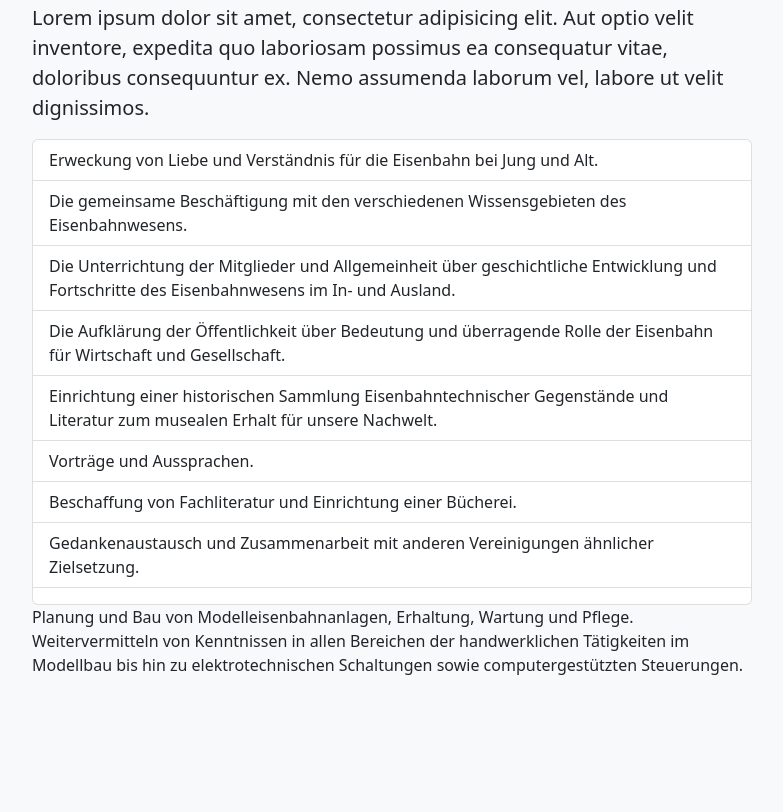
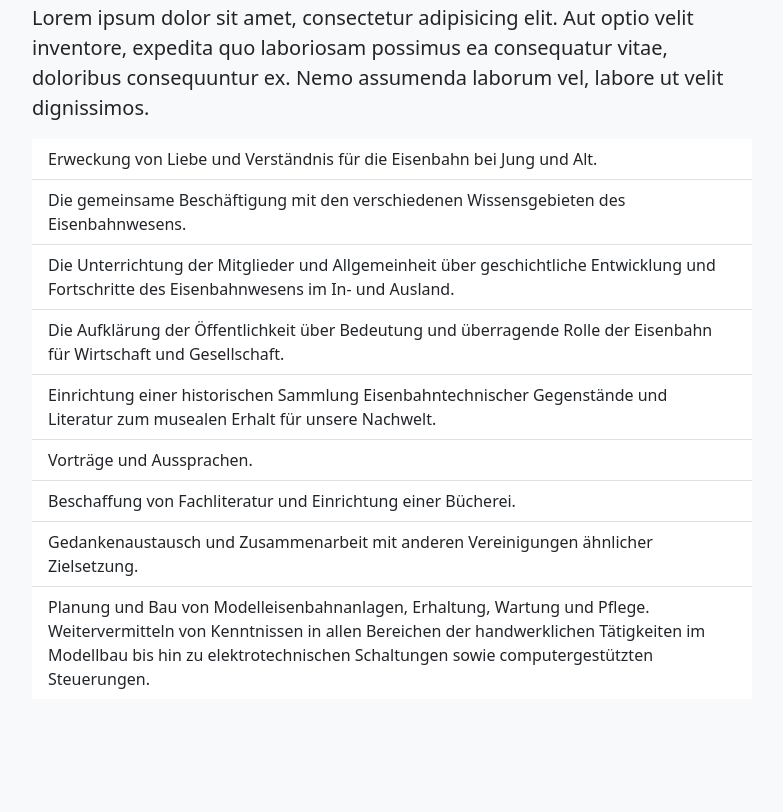
Before and after one commit to axel-heilig/iges-website, a plain HTML site: page index.html in a window 1280 px wide. Shown: the part 868-1680 px from the top of the page, without its empty margins (248-1031 px from the left). Drawn offline with nearby package versions, Linux system fonts and the light colour scheme.

Commit message:
Fixed list.

```diff
--- a/index.html
+++ b/index.html
@@ -19,7 +19,7 @@
                 <div class="collapse navbar-collapse" id="navbarResponsive">
                     <ul class="navbar-nav ms-auto">
                         <li class="nav-item"><a class="nav-link" href="#about">Über</a></li>
-                        <li class="nav-item"><a class="nav-link" href="#goals">Leistungen</a></li>
+                        <li class="nav-item"><a class="nav-link" href="#goals">Ziele</a></li>
                         <li class="nav-item"><a class="nav-link" href="#contact">Kontake</a></li>
                         <li class="nav-item"><a class="nav-link" href="imprint.html#imprint">Impressum</a></li>
                         <li class="nav-item"><a class="nav-link" href="privacypolicy.html#privacypolicy">Datenschutzerklärung</a></li>
@@ -55,7 +55,7 @@
                         <h2>Ziele</h2>
                         <p class="lead">Lorem ipsum dolor sit amet, consectetur adipisicing elit. Aut optio velit inventore, expedita quo laboriosam possimus ea consequatur vitae, doloribus consequuntur ex. Nemo assumenda laborum vel, labore ut velit dignissimos.</p>
                         <p>
-                            <ul class="list-group">
+                            <ul class="list-group  list-group-flush">
                                 <li class="list-group-item">Erweckung von Liebe und Verständnis für die Eisenbahn bei Jung und Alt.</li>
                                 <li class="list-group-item">Die gemeinsame Beschäftigung mit den verschiedenen Wissensgebieten des Eisenbahnwesens.</li>
                                 <li class="list-group-item">Die Unterrichtung der Mitglieder und Allgemeinheit über geschichtliche Entwicklung und Fortschritte des Eisenbahnwesens im In- und Ausland.</li>
@@ -64,7 +64,7 @@
                                 <li class="list-group-item">Vorträge und Aussprachen.</li>
                                 <li class="list-group-item">Beschaffung von Fachliteratur und Einrichtung einer Bücherei.</li>
                                 <li class="list-group-item">Gedankenaustausch und Zusammenarbeit mit anderen Vereinigungen ähnlicher Zielsetzung.</li>
-                                <li class="list-group-item"></li>Planung und Bau von Modelleisenbahnanlagen, Erhaltung, Wartung und Pflege. Weitervermitteln von Kenntnissen in allen Bereichen der handwerklichen Tätigkeiten im Modellbau bis hin zu elektrotechnischen Schaltungen sowie computergestützten Steuerungen.</li>
+                                <li class="list-group-item">Planung und Bau von Modelleisenbahnanlagen, Erhaltung, Wartung und Pflege. Weitervermitteln von Kenntnissen in allen Bereichen der handwerklichen Tätigkeiten im Modellbau bis hin zu elektrotechnischen Schaltungen sowie computergestützten Steuerungen.</li>
                               </ul>
                         </p>
                     </div>
```
